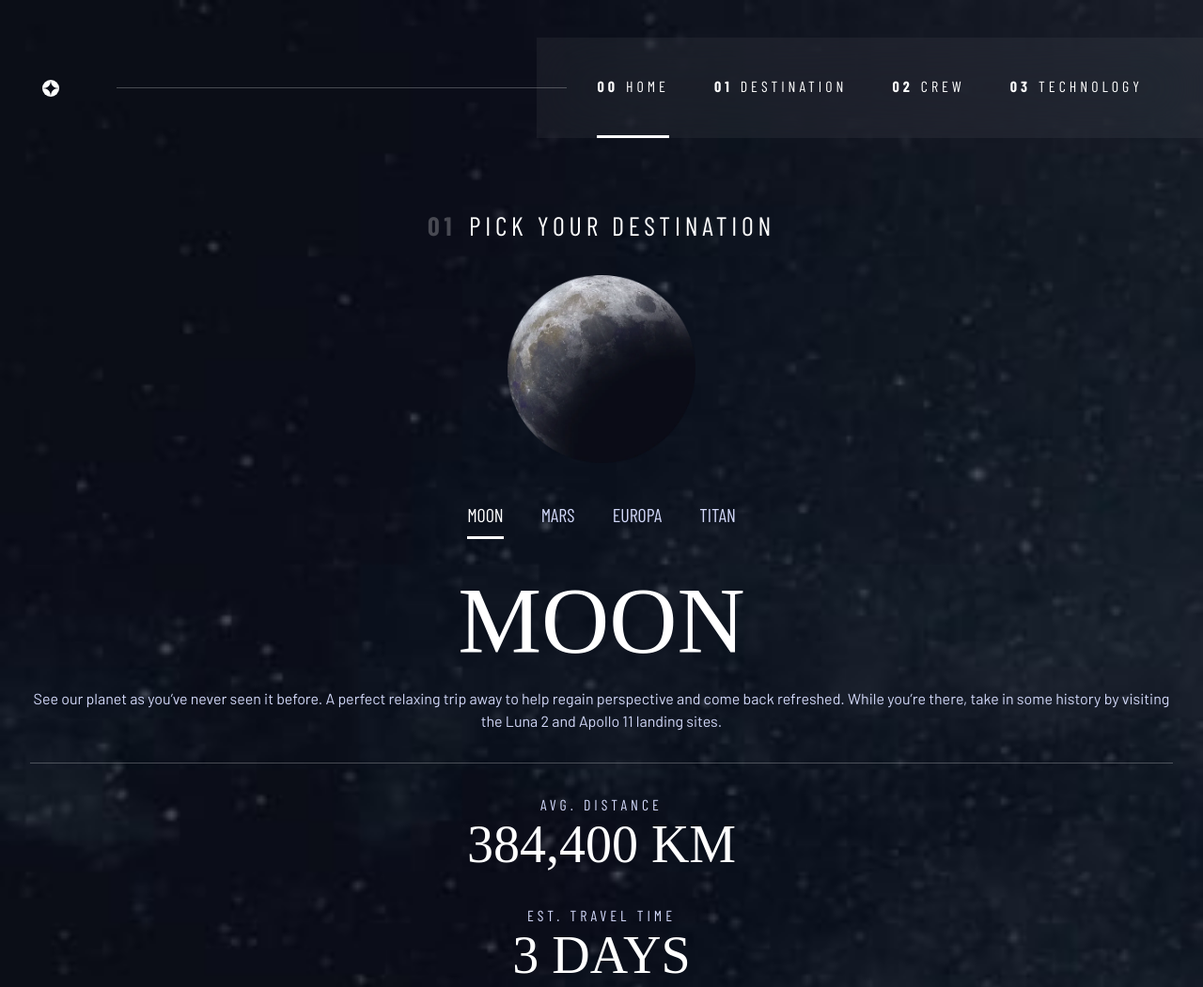
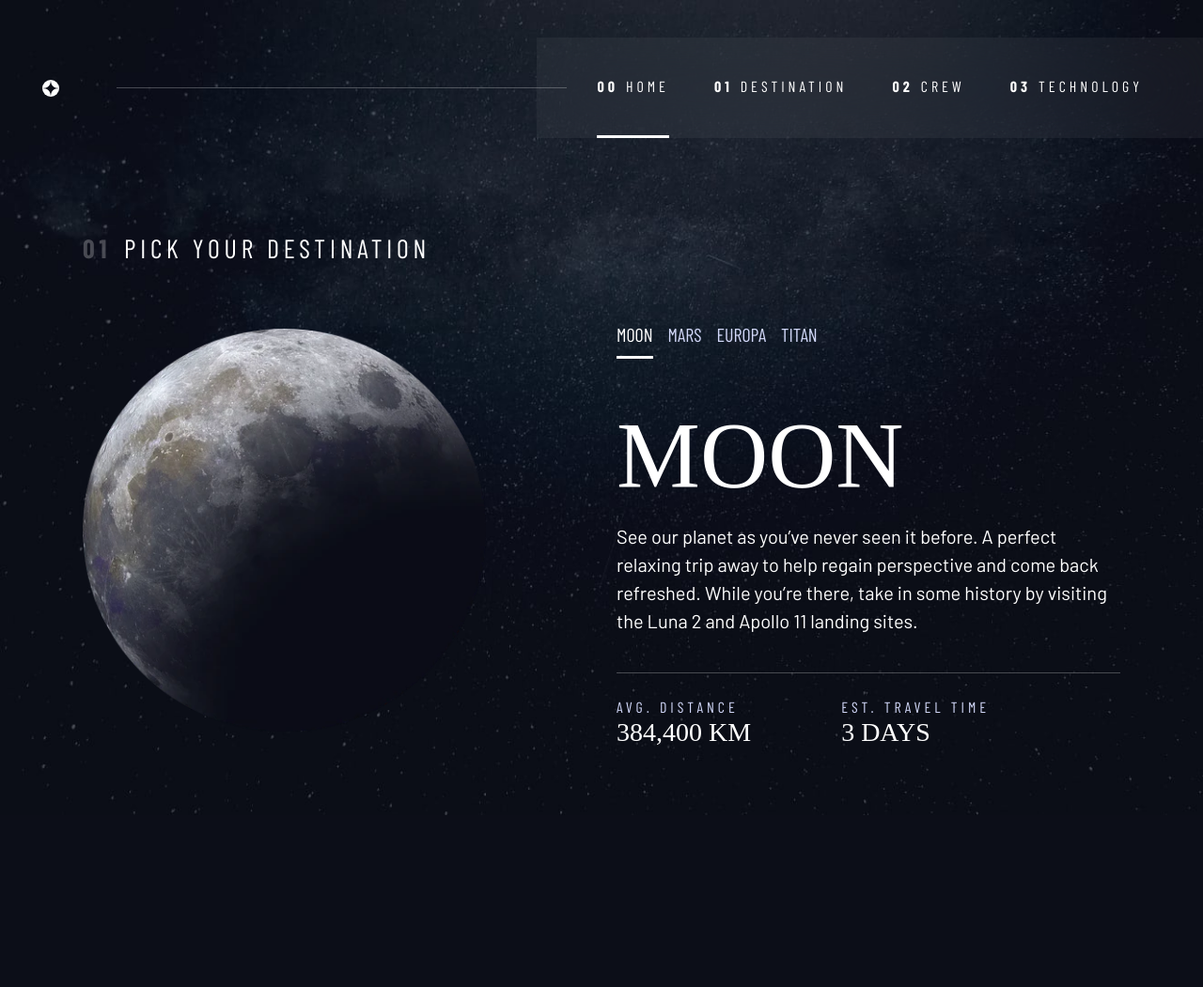
Before and after one commit to GemTay/space-tourism-website, a plain HTML site: page moon-destination.html in a window 1280 px wide. Shown: the top 1051 px of the page at 94% size. After the commit the page ends 868 px from the top, so only its background shows below. Drawn offline with nearby package versions, Linux system fonts and the light colour scheme; a web font is replaced by a local one.

Commit message:
completed desitnation page. Fixed alignment issue on homepage

```diff
--- a/index.css
+++ b/index.css
@@ -116,21 +116,8 @@ button {
   display: block;
 }
 
-.grid-container {
-    padding: 1.5rem;
-    place-items: center;
-    text-align: center;
-    display: grid;
-    gap: var(--grid-container-gap, 1rem);
-}
-
-.grid-container > * {
-  max-width: 50ch;
-}
-
 .flow > *:where(:not(:first-child)) {
   margin-top: var(--flow-space, 1rem);
-  outline: 1px solid red;
 }
 
 .sr-only {
@@ -150,9 +137,9 @@ button {
   transition: 0.7s ease-in-out;
   position: absolute;
   z-index: 9999;
-    background: hsl( var(--clr-white) / .5);
-    color: hsl( var(--clr-dark) );
-    padding: .5em 1em;
+  background: hsl(var(--clr-white) / 0.5);
+  color: hsl(var(--clr-dark));
+  padding: 0.5em 1em;
   margin-inline: auto;
 }
 
@@ -405,7 +392,7 @@ button {
   }
 
   .primary-header::after {
-        content: '';
+    content: "";
     display: block;
     position: relative;
     height: 1px;
@@ -482,7 +469,19 @@ button {
   background-color: hsl(var(--clr-white));
 }
 
-/* media queries */
+/* layout */
+
+.grid-container {
+  padding: 1.5rem;
+  place-items: center;
+  text-align: center;
+  display: grid;
+  gap: var(--grid-container-gap, 1rem);
+}
+
+.grid-container p:not([class]) {
+  max-width: 50ch;
+}
 
 @media (min-width: 1024px) {
   .grid-container {
@@ -509,6 +508,95 @@ button {
   }
 }
 
+/* moon destination page */
+
+.moon-destination-page {
+  background-image: url(./assets/destination/background-destination-mobile.jpg);
+  background-size: cover;
+  background-repeat: no-repeat;
+}
+
+/* destination page */
+
+.grid-container--destination {
+  --flow-space: 2rem;
+  margin-bottom: 3rem;
+  grid-template-areas:
+    "title"
+    "image"
+    "tabs"
+    "content";
+}
+
+.grid-container--destination > img {
+  grid-area: image;
+  width: 60%;
+}
+
+.grid-container--destination .tab-items {
+  grid-area: tabs;
+}
+
+.grid-container--destination > .destination-info {
+  grid-area: content;
+}
+
+.grid-container--destination > img {
+  width: 40%;
+}
+
+.destination-stats {
+  --gap: 1.5rem;
+  flex-direction: column;
+  padding-top: 1.5rem;
+  margin-top: 1.5rem;
+  border-top: 1px solid hsl(var(--clr-white) / 0.25);
+}
+
+.destination-stats p {
+  font-size: 1.75rem;
+}
+
+@media (min-width: 768px) {
+  .grid-container--destination .numbered-title {
+    justify-self: start;
+    margin-top: 2rem;
+  }
+
+  .destination-stats {
+    flex-direction: row;
+    justify-content: space-evenly;
+  }
+
+  .moon-destination-page {
+    background-image: url(./assets/destination/background-destination-tablet.jpg);
+  }
+}
+
+@media (min-width: 1024px) {
+  .grid-container--destination {
+    justify-items: start;
+    align-content: start;
+    grid-template-areas:
+    ". title title ."
+    ". image tabs ."
+    ". image content .";
+  }
+
+  .grid-container--destination > img {
+    width: 80%;
+  }
+
+  .destination-stats {
+    --gap: 6rem;
+    justify-content: flex-start;
+  }
+
+  .moon-destination-page {
+    background-image: url(./assets/destination/background-destination-desktop.jpg);
+  }
+}
+
 /* home page */
 
 .home-page {
@@ -532,39 +620,3 @@ button {
     background-image: url(./assets/home/background-home-desktop.jpg);
   }
 }
-
-/* moon destination page */
-
-.grid-container-destination {
-    display: grid;
-    place-items: center;
-    text-align: center;
-
-    padding: 2rem;
-    row-gap: var(--row-gap, 2rem);
-}
-
-.grid-container-destination .tab-items {
-    justify-content: center;
-    --gap: 2.5rem;
-}
-
-.moon-destination-page {
-    background-image: url(./assets/destination/background-destination-mobile.jpg);
-    background-size: cover;
-    background-repeat: no-repeat;
-}
-
-.destination-img img {
-    width: 200px;
-    aspect-ratio: 1;
-}
-
-.destination-info {
-    padding-bottom: 2rem;
-    border-bottom: 1px solid hsl(var(--clr-white) / 0.25);
-}
-
-.destination-stats {
-    --gap: 2rem;
-}
--- a/moon-destination.html
+++ b/moon-destination.html
@@ -62,35 +62,33 @@
       </nav>
     </header>
 
-    <main id="main" class="grid-container-destination">
-        <div>
-            <p class="text-white ff-sans-condensed uppercase ls-2 fs-400 numbered-title"><span>01</span>Pick your destination</p>
-        </div>
-        <div class="destination-img">
-            <img src="./assets/destination/image-moon.webp" alt="moon">
-        </div>
+    <main id="main" class="grid-container grid-container--destination flow">
+        <h1 class="text-white ff-sans-condensed uppercase ls-2 fs-400 numbered-title"><span aria-hidden="true">01</span>Pick your destination</h1>
+
+        <img src="./assets/destination/image-moon.webp" alt="the moon">
+
         <div class="tab-items underline-indicators flex">
             <button aria-selected="true" class="uppercase ff-sans-condensed text-accent bg-transparent letter-spacing-2">Moon</button>
             <button aria-selected="false" class="uppercase ff-sans-condensed text-accent bg-transparent letter-spacing-2">Mars</button>
             <button aria-selected="false" class="uppercase ff-sans-condensed text-accent bg-transparent letter-spacing-2">Europa</button>
             <button aria-selected="false" class="uppercase ff-sans-condensed text-accent bg-transparent letter-spacing-2">Titan</button>
         </div>
-        <div class="grid destination-info">
-            <h1 class="ff-serif uppercase text-white fs-800">Moon</h1>
-            <p class="text-accent fs-300">See our planet as you’ve never seen it before. A perfect relaxing trip away to help regain perspective and come back refreshed. While you’re there, take in some history by visiting the Luna 2 and Apollo 11 landing sites.</p>
-        </div>
-        <div class="grid destination-stats">
+        <article class="grid destination-info">
+
+            <h2 class="ff-serif uppercase text-white fs-800">Moon</h2>
+            <p>See our planet as you’ve never seen it before. A perfect relaxing trip away to help regain perspective and come back refreshed. While you’re there, take in some history by visiting the Luna 2 and Apollo 11 landing sites.</p>
+
+            <div class="flex destination-stats">
                 <div>
-                <p class="text-accent ff-sans-condensed ls-2 uppercase fs-200">Avg. distance</p>
+                    <h3 class="text-accent ff-sans-condensed ls-2 uppercase fs-200">Avg. distance</h3>
                     <p class="text-white ff-serif uppercase fs-700">384,400 km</p>
                 </div>
                 <div>
-                <p class="text-accent ff-sans-condensed ls-2 uppercase fs-200">Est. travel time</p>
+                    <h3 class="text-accent ff-sans-condensed ls-2 uppercase fs-200">Est. travel time</h3>
                     <p class="text-white ff-serif uppercase fs-700">3 days</p>
                 </div>
             </div>
-
-
+        </article>
     </main>
   </body>
 </html>
```
Also changed, not shown: index.html (+1 -1 lines). Lines whose indentation alone changed are shown as unchanged.
